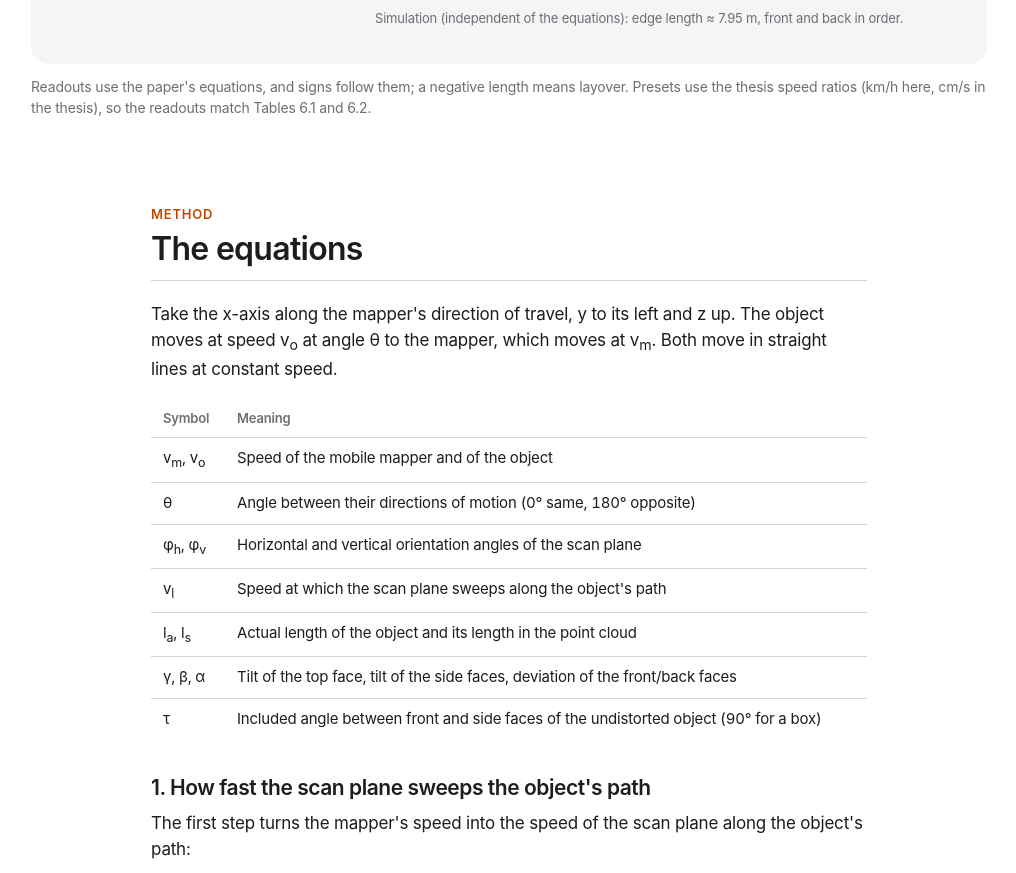
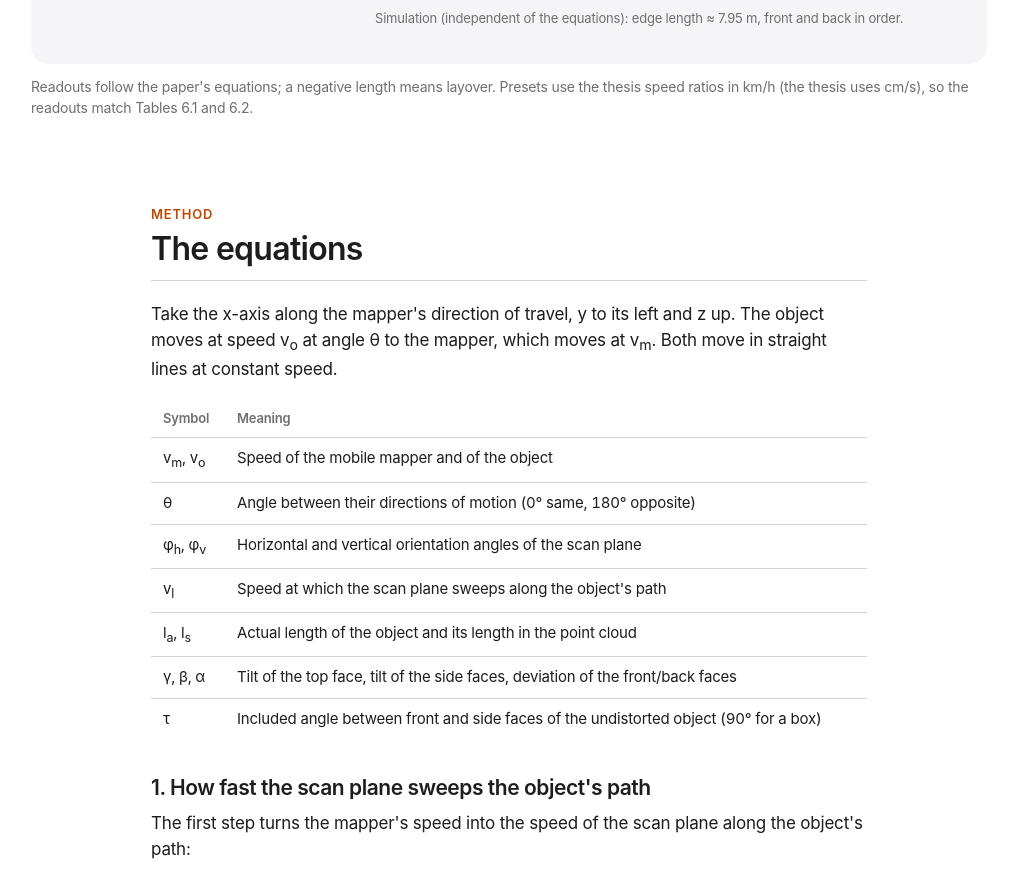
Before and after one commit to amanks-20/mls-distortions, a plain HTML site: page index.html in a window 1280 px wide. Shown: the part 6062-6935 px from the top of the page, without its empty margins (131-1147 px from the left). Drawn offline with Linux system fonts and the light colour scheme.

Commit message:
Explorer: shorten the readouts note
Co-Authored-By: Claude Opus 5.5 <noreply@anthropic.com>

```diff
--- a/index.html
+++ b/index.html
@@ -343,7 +343,7 @@
                     </div>
                 </div>
             </div>
-            <p class="muted" style="font-size:14px;margin-top:12px">Readouts use the paper's equations, and signs follow them; a negative length means layover. Presets use the thesis speed ratios (km/h here, cm/s in the thesis), so the readouts match Tables 6.1 and 6.2.</p>
+            <p class="muted" style="font-size:14px;margin-top:12px">Readouts follow the paper's equations; a negative length means layover. Presets use the thesis speed ratios in km/h (the thesis uses cm/s), so the readouts match Tables 6.1 and 6.2.</p>
             <noscript><p class="note">The explorer needs JavaScript. The equations below give the same results.</p></noscript>
         </section>
 
```
Also changed, not shown: 1 other file.
